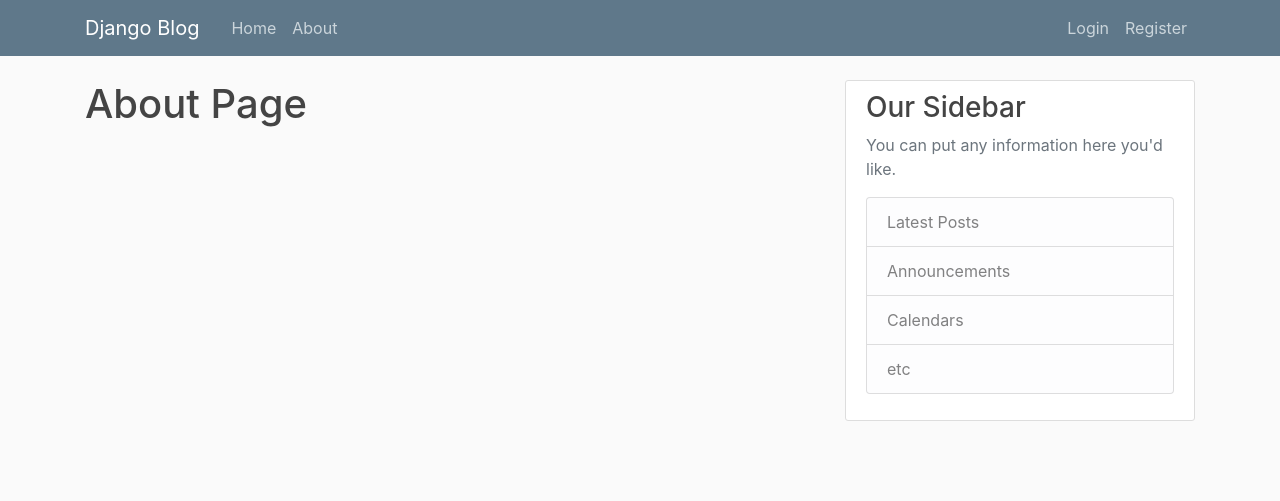
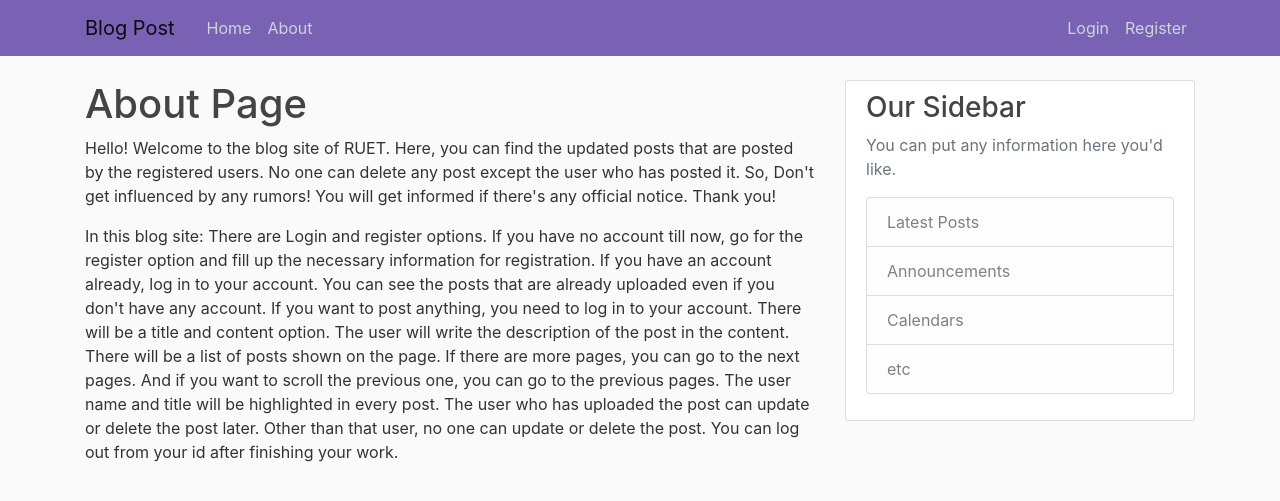
Before and after one commit to MariaChowdhury831/django-project-3100, a Django app: page /about in a window 1280 px wide. Shown: the top 501 px of the page. Run offline with Django 3.2, Linux system fonts and the light colour scheme; some libraries are stand-ins or nearby versions.

Commit message:
Updated readme

```diff
--- a/blog/templates/blog/about.html
+++ b/blog/templates/blog/about.html
@@ -1,5 +1,22 @@
 {% extends "blog/base.html" %}
 {%block content%}
     <h1> About Page </h1>
+    <p>Hello! Welcome to the blog site of RUET. Here, you can find the updated posts that are posted by the registered users.
+        No one can delete any post except the user who has posted it.
+        So, Don't get influenced by any rumors!
+        You will get informed if there's any official notice.
+        Thank you!</p>
+    <p>In this blog site:
+        There are Login and register options.
+        If you have no account till now, go for the register option and fill up the necessary information for registration.
+        If you have an account already, log in to your account.
+        You can see the posts that are already uploaded even if you don't have any account.
+        If you want to post anything, you need to log in to your account.
+        There will be a title and content option.
+        The user will write the description of the post in the content.
+        There will be a list of posts shown on the page. If there are more pages, you can go to the next pages. And if you want to scroll the previous one, you can go to the previous pages.
+        The user name and title will be highlighted in every post.
+        The user who has uploaded the post can update or delete the post later. Other than that user, no one can update or delete the post.
+        You can log out from your id after finishing your work.</p>
 
 {% endblock content %}
--- a/blog/templates/blog/base.html
+++ b/blog/templates/blog/base.html
@@ -15,16 +15,16 @@
     <link rel="stylesheet" type="text/css" href="{% static 'blog/main.css' %}">
 
     {% if title %}
-        <title>Django Blog - {{ title }}</title>
+        <title>Blog Post - {{ title }}</title>
     {% else %}
-        <title>Django Blog</title>
+        <title>Blog Post</title>
     {% endif %}
 </head>
 <body>
     <header class="site-header">
-      <nav class="navbar navbar-expand-md navbar-dark bg-steel fixed-top">
+      <nav class="navbar navbar-expand-md navbar-light fixed-top" style="background-color: #7961b4;">
         <div class="container">
-          <a class="navbar-brand mr-4" href="{% url 'blog-home' %}">Django Blog</a>
+          <a class="navbar-brand mr-4" href="{% url 'blog-home' %}">Blog Post</a>
           <button class="navbar-toggler" type="button" data-toggle="collapse" data-target="#navbarToggle" aria-controls="navbarToggle" aria-expanded="false" aria-label="Toggle navigation">
           <span class="navbar-toggler-icon"></span>
           </button>
--- a/django_project/settings.py
+++ b/django_project/settings.py
@@ -24,7 +24,7 @@ BASE_DIR = Path(__file__).resolve().parent.parent
 SECRET_KEY = 'django-insecure-79zrrpg=23p6vi%6cqwa@7_niic55nlkght-kov6pr3$jnx8aq'
 
 # SECURITY WARNING: don't run with debug turned on in production!
-DEBUG = False
+DEBUG = True
 
 ALLOWED_HOSTS = ['infinite-savannah-56335.herokuapp.com','127.0.0.1']
 
--- a/ondho/pyvenv.cfg
+++ /dev/null
@@ -1,3 +0,0 @@
-home = C:\Users\hp\AppData\Local\Programs\Python\Python37
-include-system-site-packages = false
-version = 3.7.3
```
Also changed, not shown: README.md, db.sqlite3 (added), 12 other files.
